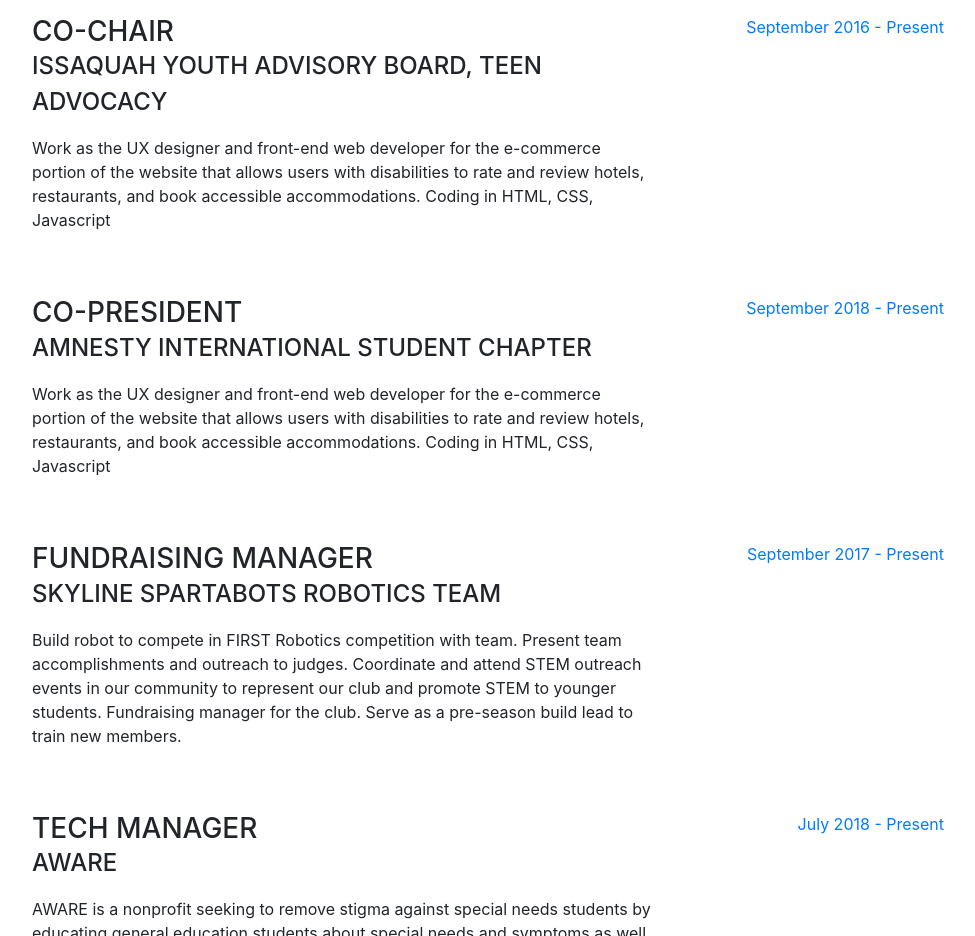
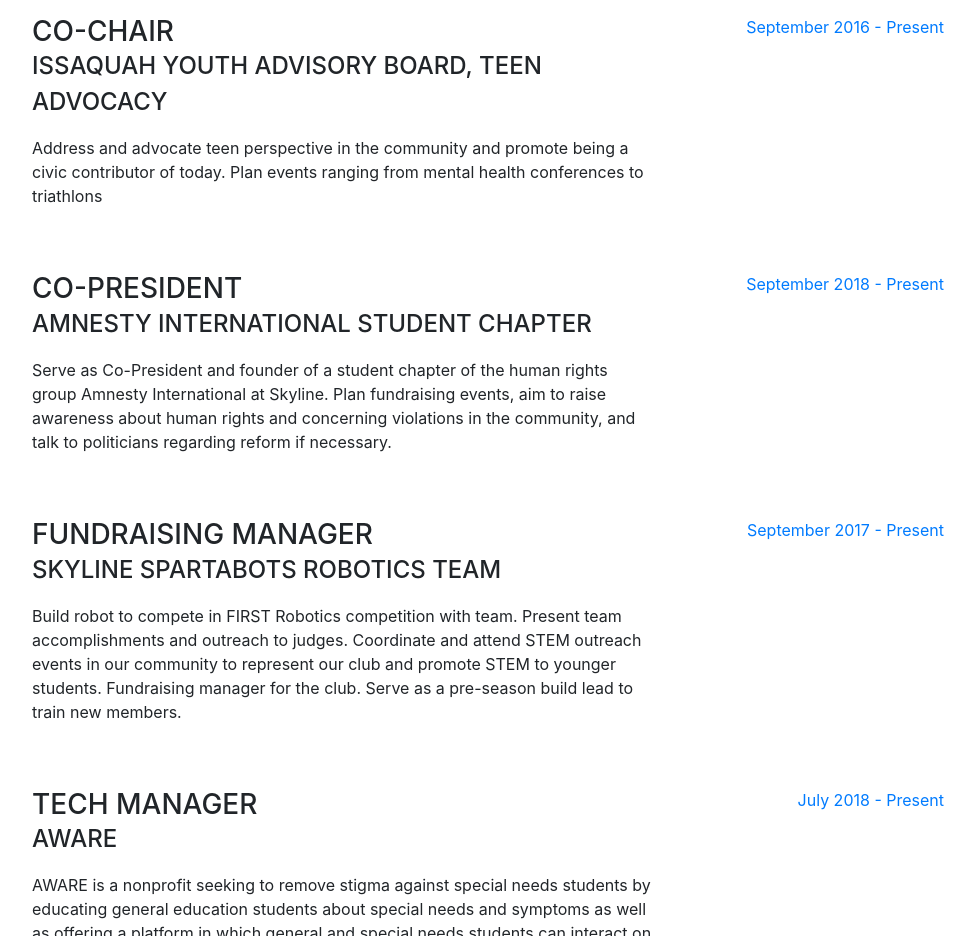
Before and after one commit to sybillamastersfund/sampossible.github.io, a website with bundled scripts: page index.html in a window 1280 px wide. Shown: the part 2260-3196 px from the top of the page, without its empty margins (288-1263 px from the left). Built offline with nearby package versions, Linux system fonts and the light colour scheme; a web font is replaced by a local one.

Commit message:
Fix repetition

```diff
--- a/index.html
+++ b/index.html
@@ -163,7 +163,7 @@
             <div class="resume-content mr-auto">
               <h3 class="mb-0">Co-Chair</h3>
               <div class="subheading mb-3">Issaquah Youth Advisory Board, Teen Advocacy</div>
-              <p>Work as the UX designer and front-end web developer for the e-commerce portion of the website that allows users with disabilities to rate and review hotels, restaurants, and book accessible accommodations. Coding in HTML, CSS, Javascript</p>
+              <p>Address and advocate teen perspective in the community and promote being a civic contributor of today. Plan events ranging from mental health conferences to triathlons</p>
             </div>
             <div class="resume-date text-md-right">
               <span class="text-primary">September 2016 - Present</span>
@@ -174,7 +174,7 @@
             <div class="resume-content mr-auto">
               <h3 class="mb-0">Co-President</h3>
               <div class="subheading mb-3">Amnesty International Student Chapter</div>
-              <p>Work as the UX designer and front-end web developer for the e-commerce portion of the website that allows users with disabilities to rate and review hotels, restaurants, and book accessible accommodations. Coding in HTML, CSS, Javascript</p>
+              <p>Serve as Co-President and founder of a student chapter of the human rights group Amnesty International at Skyline. Plan fundraising events, aim to raise awareness about human rights and concerning violations in the community, and talk to politicians regarding reform if necessary. </p>
             </div>
             <div class="resume-date text-md-right">
               <span class="text-primary">September 2018 - Present</span>
```
